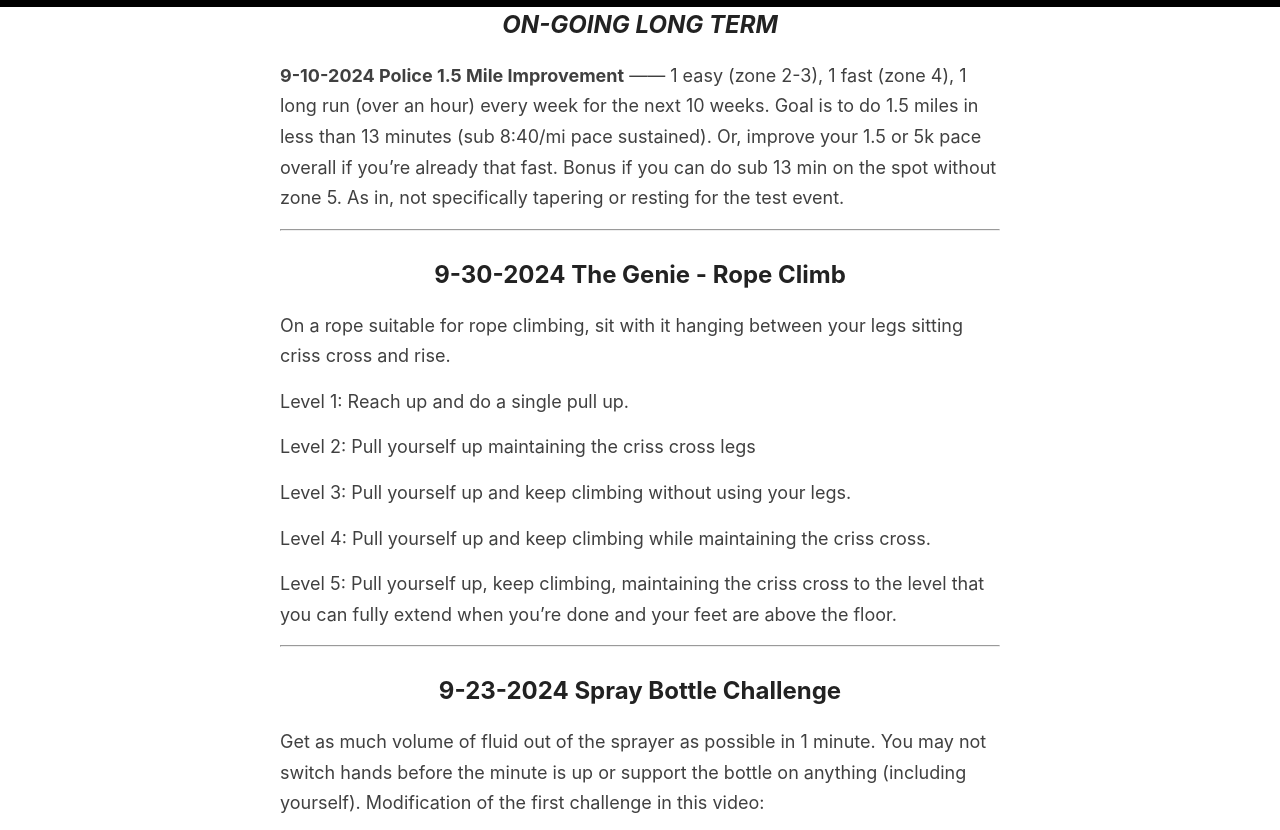
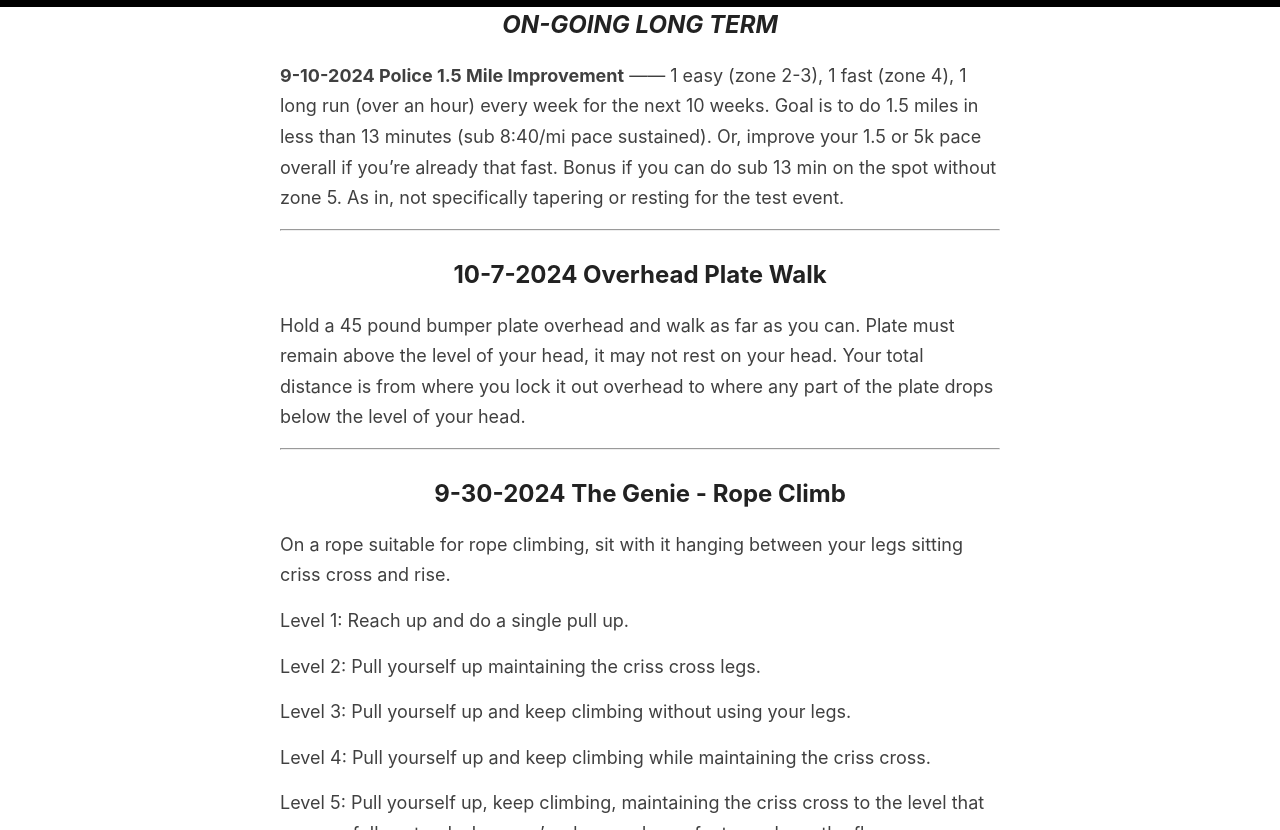
Before and after one commit to helaeon/helaeon.github.io, a Jekyll site: the page built from _pages/challenges.md, in a window 1280 px wide and 900 px high, scrolled down 196 px, cut to the strip 0-830 px from the top of the window. Built offline with Jekyll 4.4.1, drawn with Linux system fonts in a browser that asks for light colours.

Commit message:
Add files via upload

```diff
--- a/_pages/challenges.md
+++ b/_pages/challenges.md
@@ -11,13 +11,19 @@ title: Challenges
 
 ******
 
+**10-7-2024 Overhead Plate Walk**
+------
+Hold a 45 pound bumper plate overhead and walk as far as you can. Plate must remain above the level of your head, it may not rest on your head. Your total distance is from where you lock it out overhead to where any part of the plate drops below the level of your head.
+
+******
+
 **9-30-2024 The Genie - Rope Climb**
 ------
 On a rope suitable for rope climbing, sit with it hanging between your legs sitting criss cross and rise.
 
 Level 1: Reach up and do a single pull up.
 
-Level 2: Pull yourself up maintaining the criss cross legs
+Level 2: Pull yourself up maintaining the criss cross legs.
 
 Level 3: Pull yourself up and keep climbing without using your legs.
 
```
